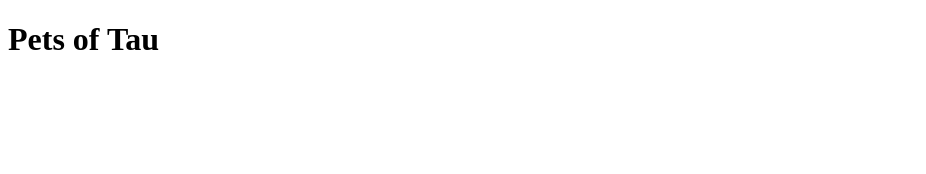
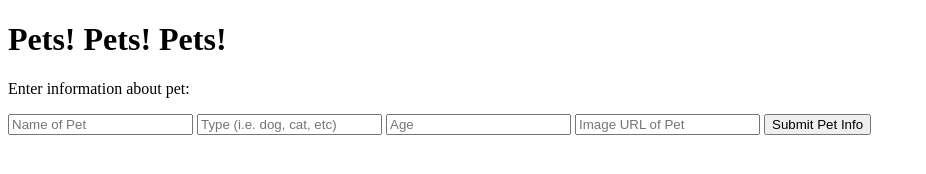
Before and after one commit to kittyarcade/Prime_Pet_App, a website: page public/index.html in a window 1280 px wide. Shown: the whole page, without its empty margins (0-926 px from the left). Drawn offline with Linux system fonts and the light colour scheme.

Commit message:
input fields created

```diff
--- a/public/index.html
+++ b/public/index.html
@@ -4,11 +4,17 @@
     <meta charset="utf-8">
     <script type="text/javascript" src="vendors/angular.min.js"></script>
     <script type="text/javascript" src="scripts/client.js"></script>
-    <title>Pets of Tau</title>
+    <title>Pets App</title>
   </head>
   <body ng-app='myApp'>
     <div ng-controller='Hoth'>
-      <h1>Pets of Tau</h1>
+      <h1>Pets! Pets! Pets!</h1>
+        <p>Enter information about pet:</p>
+        <input type="text" placeholder='Name of Pet'></input>
+        <input type="text" placeholder='Type (i.e. dog, cat, etc)'></input>
+        <input type="number" placeholder='Age'></input>
+        <input type="text" placeholder='Image URL of Pet'></input>
+        <button>Submit Pet Info</button>
     </div>
   </body>
 </html>
```
